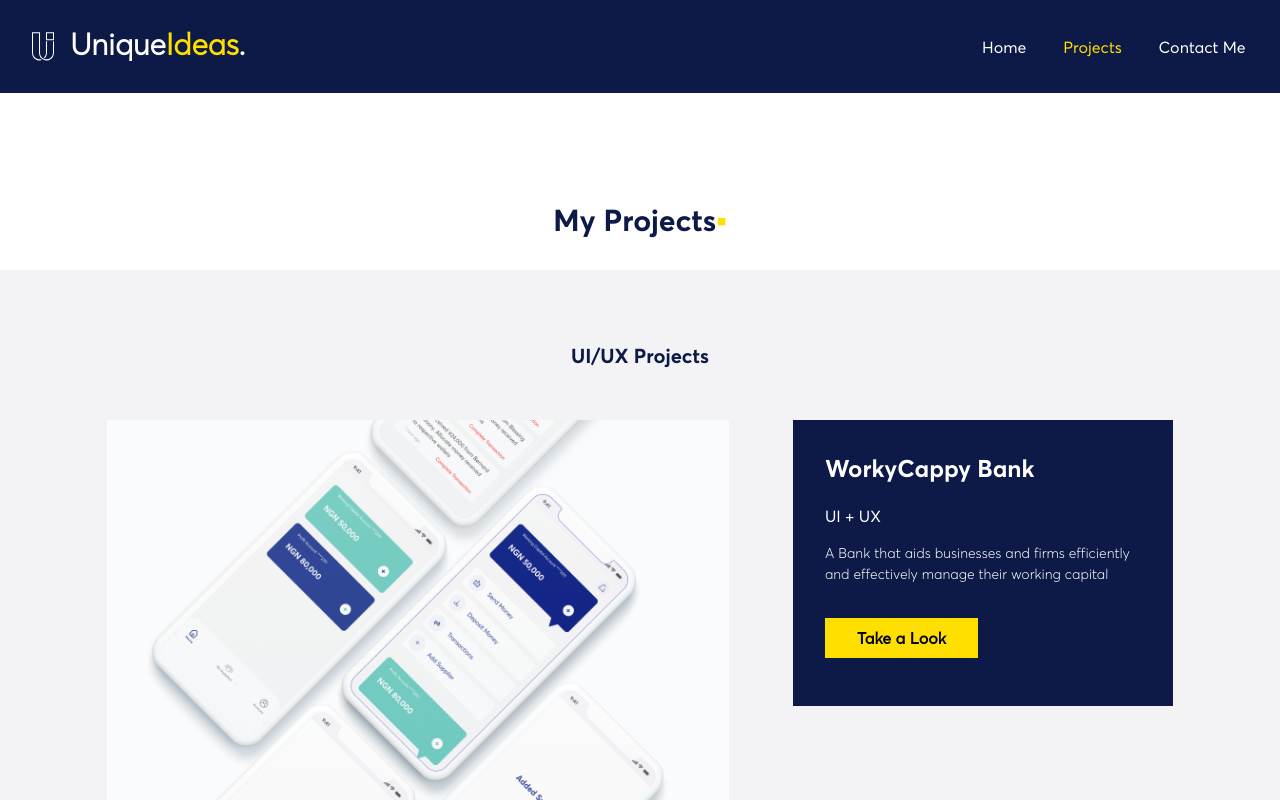
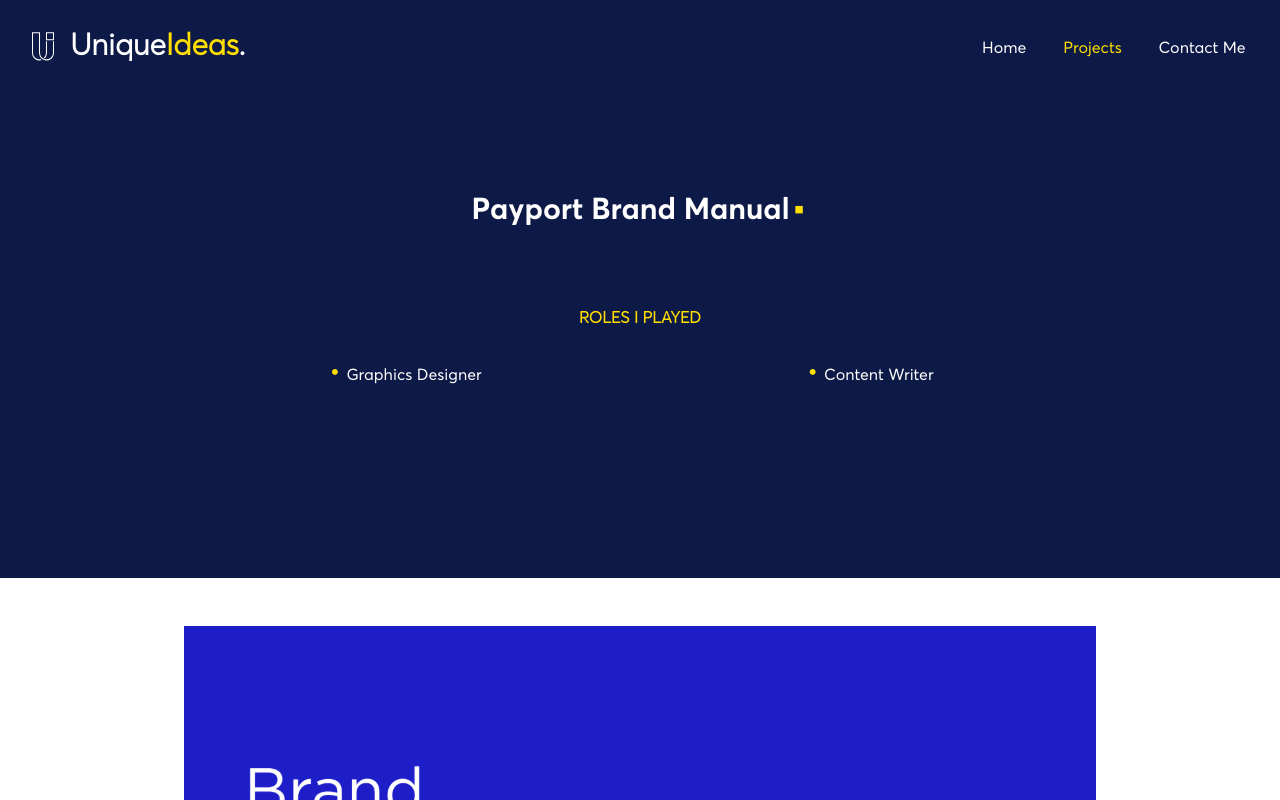
Before and after one commit to adelakuntobi/unique-portfolio, a React (Create React App) app: page /projects/payport in a window 1280 px wide. Shown: the top 800 px of the page. Built offline with nearby package versions, Linux system fonts and the light colour scheme.

Commit message:
Added target for a tags

```diff
--- a/src/App.js
+++ b/src/App.js
@@ -77,7 +77,7 @@
       <div className="main-content">
         <Switch>
           <Route exact path="/" component={Landingpage} />
-          <Route path="/projects" component={Theproject} />
+          <Route exact path="/projects" component={Theproject} />
           <Route path="/projects/thechild" component={Thechild} />
           <Route exact path="/contact" component={Contact} />
           <Route path="/projects/workycappy" component={Workycappy} />
--- a/src/components/ProjectComponent/Imageslayout.js
+++ b/src/components/ProjectComponent/Imageslayout.js
@@ -14,7 +14,7 @@
       <img className="w-full my-6" src={loc6} alt={dalt6} />
       <img className="w-full my-6" src={loc7} alt={dalt7} />
       <img className="w-full my-6" src={loc8} alt={dalt8} />
-      <a className="font-bold cursor-pointer" href={link}> View Full Case Study on Behance</a>
+      <a target="_blank" rel="noopener noreferrer" className="font-bold cursor-pointer" href={link}> View Full Case Study on Behance</a>
     </div>
   )
 }
--- a/src/components/Projects/Breweries.js
+++ b/src/components/Projects/Breweries.js
@@ -33,7 +33,7 @@
         <Text title="The Solution"
           content="Based on the existing interface, I outlined required features that the app should possess and imagined it visually." />
 
-        <a className="font-extrabold" href="https://youtu.be/ztB-bR5wCw4">View Prototype Here</a>
+        <a target="_blank" rel="noopener noreferrer" className="font-extrabold" href="https://youtu.be/ztB-bR5wCw4">View Prototype Here</a>
       </div>
     </div>
   )
```
